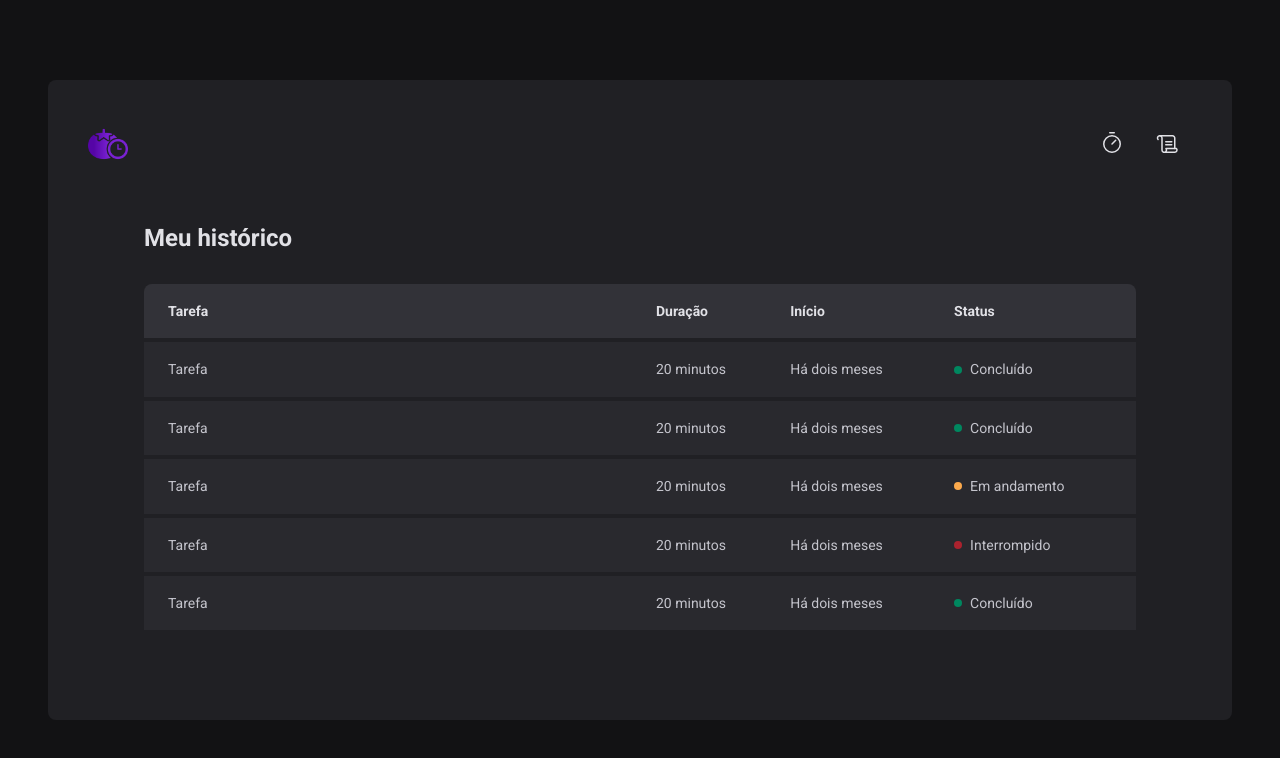
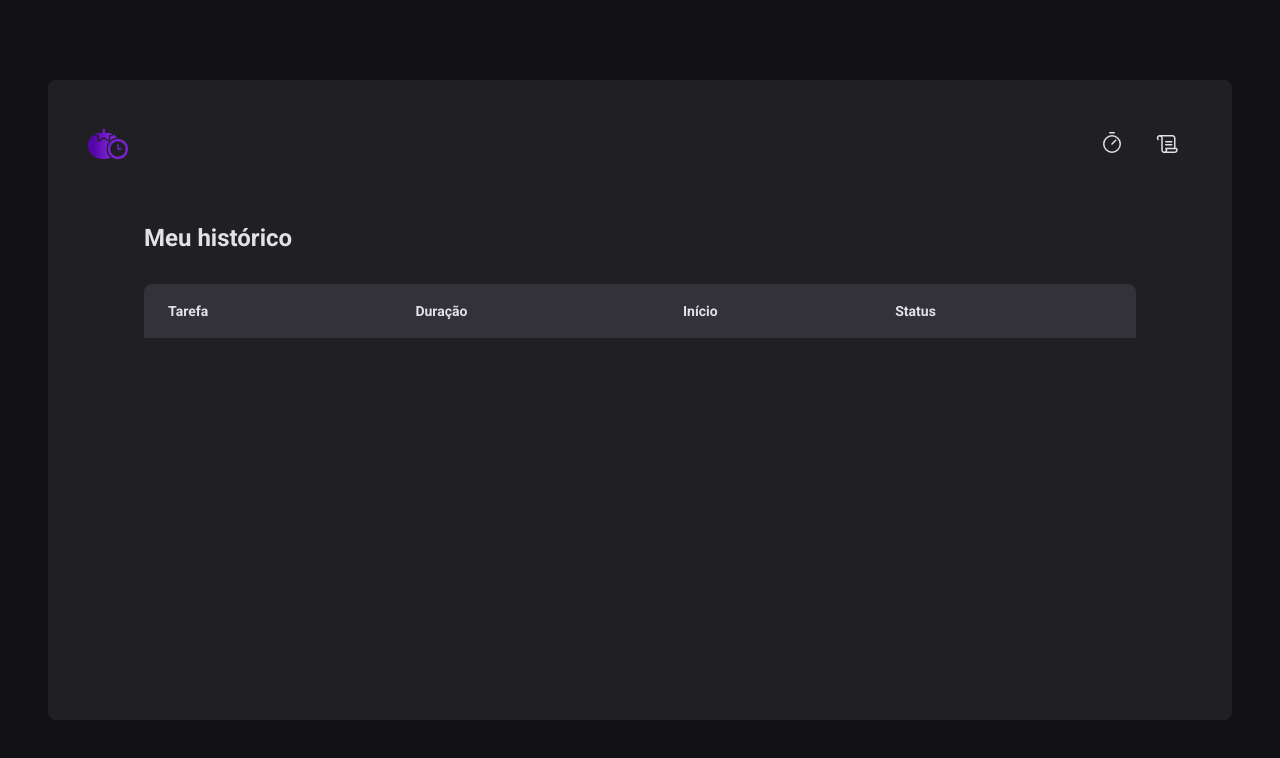
Before and after one commit to CarlosSFr/timer-reactjs, a React (Vite) app: page /history in a window 1280 px wide. Shown: the top 758 px of the page. Built offline with nearby package versions, Linux system fonts and the light colour scheme.

Commit message:
Reducers and Actions

```diff
--- a/package.json
+++ b/package.json
@@ -14,6 +14,7 @@
     "@hookform/resolvers": "^3.3.4",
     "@rocketseat/eslint-config": "^2.1.0",
     "date-fns": "^3.3.1",
+    "immer": "^10.0.3",
     "phosphor-react": "^1.4.1",
     "react": "^18.2.0",
     "react-dom": "^18.2.0",
--- a/src/App.tsx
+++ b/src/App.tsx
@@ -3,6 +3,7 @@ import { defaultTheme } from "./styles/themes/default"
 import { GlobalStyle } from "./styles/themes/global"
 import { Router } from "./components/Router"
 import { BrowserRouter } from "react-router-dom"
+import { CyclesContextProvider } from "./contexts/CyclesContext"
 
 
 function App() {
@@ -11,8 +12,11 @@ function App() {
   return (
     <ThemeProvider theme={defaultTheme}>
       <BrowserRouter>
-        <Router/>
+        <CyclesContextProvider>
+          <Router/>
+        </CyclesContextProvider>
       </BrowserRouter>
+
       <GlobalStyle />
     </ThemeProvider>
   )
--- /dev/null
+++ b/src/contexts/CyclesContext.tsx
@@ -0,0 +1,82 @@
+import { ReactNode, createContext, useReducer, useState } from "react";
+import { Cycle, cyclesReducer } from '../reducers/cycles/reducers'
+import { addNewCycleAction, interruptCurrentCycleAction, markCurrentCycleAsFinishedAction } from "../reducers/cycles/actions";
+
+interface CreateCycleData{
+    task: string
+    minutesAmount: number
+}
+
+interface CyclesContextType{
+    activeCycle: Cycle | undefined,
+    activeCycleId: string | null,
+    markCurrentCycleAsFinished: () => void,
+    amountSecondsPassed: number,
+    setSecondsPassed: (seconds: number) => void,
+    createNewCycle: (data: CreateCycleData) => void,
+    interruptCurrentCycle: () => void,
+    cycles: Cycle[],
+}
+
+interface CyclesContextProviderProps{
+    children: ReactNode
+}
+
+export const CyclesContext = createContext({} as CyclesContextType)
+
+export function CyclesContextProvider({ children }: CyclesContextProviderProps){
+
+    // const [ cycles, setCycles ] = useState<Cycle[]>([]); // cria um array de objetos, que serão os newCycle da aplicação
+    const [ cyclesState, dispatch ] = useReducer(cyclesReducer, {
+        cycles: [],
+        activeCycleId: null
+    })
+
+    const { cycles, activeCycleId } = cyclesState
+
+    //const [ activeCycleId , setActiveCycleId ] = useState<string | null>(null); // monitorando o activeCycleId ao atualizar seu valor sempre que entra o ultimo ciclo
+    const [ amountSecondsPassed, setAmountSecondsPassed ] = useState(0);
+
+    const activeCycle = cycles.find(cycle => cycle.id === activeCycleId)
+
+    function setSecondsPassed(seconds: number){
+        setAmountSecondsPassed(seconds)
+    }
+
+    function markCurrentCycleAsFinished(){
+        dispatch(markCurrentCycleAsFinishedAction())
+
+    }
+
+    function createNewCycle(data: CreateCycleData){  // Os ciclos nessa aplicação são objetos contendo as informações do ciclo
+        const newCycle: Cycle = {                           // Dessa forma, quando um ciclo novo começa, ele recebe um id e um tempo inicial novo para começar o countdown
+            id: String(new Date().getTime()),
+            task: data.task,
+            minutesAmount: data.minutesAmount,
+            startDate: new Date(),
+        }
+
+        dispatch(addNewCycleAction(newCycle))
+
+        setAmountSecondsPassed(0)
+    }
+
+    function interruptCurrentCycle(){
+        dispatch(interruptCurrentCycleAction())
+    }
+
+    return(
+        <CyclesContext.Provider
+            value={{
+                activeCycle,
+                activeCycleId,
+                markCurrentCycleAsFinished,
+                amountSecondsPassed,
+                setSecondsPassed,
+                createNewCycle,
+                interruptCurrentCycle,
+                cycles }} >
+            {children}
+        </CyclesContext.Provider>
+    )
+}
--- a/src/pages/History/index.tsx
+++ b/src/pages/History/index.tsx
@@ -1,6 +1,13 @@
+import { useContext } from "react"
+import { CyclesContext } from "../../contexts/CyclesContext"
 import { HistoryContainer, HistoryList, Status } from "./styles"
+import { formatDistanceToNow } from "date-fns"
+import {ptBR} from "date-fns/locale/pt-BR"
 
 export function History(){
+
+    const { cycles } = useContext(CyclesContext)
+
     return (
         <HistoryContainer>
             <h1>Meu histórico</h1>
@@ -16,46 +23,24 @@ export function History(){
                         </tr>
                     </thead>
                     <tbody>
-                        <tr>
-                            <td>Tarefa</td>
-                            <td>20 minutos</td>
-                            <td>Há dois meses</td>
-                            <td>
-                                <Status statusColor="green" >Concluído</Status>
-                            </td>
-                        </tr>
-                        <tr>
-                            <td>Tarefa</td>
-                            <td>20 minutos</td>
-                            <td>Há dois meses</td>
-                            <td>
-                                <Status statusColor="green">Concluído</Status>
-                            </td>
-                        </tr>
-                        <tr>
-                            <td>Tarefa</td>
-                            <td>20 minutos</td>
-                            <td>Há dois meses</td>
-                            <td>
-                                <Status statusColor="yellow">Em andamento</Status>
-                            </td>
-                        </tr>
-                        <tr>
-                            <td>Tarefa</td>
-                            <td>20 minutos</td>
-                            <td>Há dois meses</td>
-                            <td>
-                                <Status statusColor="red">Interrompido</Status>
-                            </td>
-                        </tr>
-                        <tr>
-                            <td>Tarefa</td>
-                            <td>20 minutos</td>
-                            <td>Há dois meses</td>
-                            <td>
-                                <Status statusColor="green">Concluído</Status>
-                            </td>
-                        </tr>
+                        {cycles.map(cycle => {
+                            return (
+                                <tr key={cycle.id}>
+                                    <td>{cycle.task}</td>
+                                    <td>{cycle.minutesAmount} minutos</td>
+                                    <td>{formatDistanceToNow(cycle.startDate, {
+                                        addSuffix: true,
+                                        locale: ptBR,
+                                    })}</td>
+                                    <td>
+                                        {cycle.finishedDate && <Status statusColor="green" >Concluído</Status> }
+                                        {cycle.interruptedDate && <Status statusColor="red" >Interrompido</Status> }
+                                        {!cycle.finishedDate && !cycle.interruptedDate &&
+                                        <Status statusColor="yellow" >Em andamento</Status> }
+                                    </td>
+                                </tr>
+                            )
+                        })}
                     </tbody>
                 </table>
 
--- a/src/pages/Home/components/Countdown/index.tsx
+++ b/src/pages/Home/components/Countdown/index.tsx
@@ -1,7 +1,8 @@
 import { useContext, useEffect } from "react";
 import { CountdownContainer, Separator } from "./styles";
 import { differenceInSeconds } from "date-fns";
-import { CyclesContext } from "../..";
+import { CyclesContext } from "../../../../contexts/CyclesContext";
+
 
 
 export function Countdown(){
--- a/src/pages/Home/components/NewCycleForm/index.tsx
+++ b/src/pages/Home/components/NewCycleForm/index.tsx
@@ -1,7 +1,7 @@
 import { useFormContext } from "react-hook-form";
-import { CyclesContext } from "../..";
 import { FormContainer, MinutesAmountInput, TaskInput } from "./styles";
 import { useContext } from "react";
+import { CyclesContext } from "../../../../contexts/CyclesContext";
 
 export function NewCycleForm(){
 
--- a/src/pages/Home/index.tsx
+++ b/src/pages/Home/index.tsx
@@ -1,28 +1,12 @@
 import { HandPalm, Play } from "phosphor-react"
 import { HomeContainer, StartCountdownButton, StopCountdownButton } from "./styles"
 import { FormProvider, useForm } from "react-hook-form"
-import { createContext, useState } from "react"
+import { useContext } from "react"
 import { NewCycleForm } from "./components/NewCycleForm"
 import { Countdown } from "./components/Countdown"
 import * as zod from "zod"
 import { zodResolver } from "@hookform/resolvers/zod"
-
-    interface Cycle{
-        id: string,
-        task: string,
-        minutesAmount: number,
-        startDate: Date,
-        interruptedDate?: Date
-        finishedDate?: Date
-    }
-
-    interface CyclesContextType{
-        activeCycle: Cycle | undefined,
-        activeCycleId: string | null,
-        markCurrentCycleAsFinished: () => void,
-        amountSecondsPassed: number,
-        setSecondsPassed: (seconds: number) => void,
-    }
+import { CyclesContext } from "../../contexts/CyclesContext"
 
     const newCycleFormValidationSchema = zod.object({
         task: zod.string().min(1, "Informe a tarefa"),
@@ -37,15 +21,10 @@ import { zodResolver } from "@hookform/resolvers/zod"
 
         type NewCycleFormData = zod.infer<typeof newCycleFormValidationSchema>
 
-export const CyclesContext = createContext({} as CyclesContextType)
+// export const CyclesContext = createContext({} as CyclesContextType)
 
 export function Home(){
-
-    const [ cycles, setCycles ] = useState<Cycle[]>([]); // cria um array de objetos, que serão os newCycle da aplicação
-    const [ activeCycleId , setActiveCycleId ] = useState<string | null>(null); // monitorando o activeCycleId ao atualizar seu valor sempre que entra o ultimo ciclo
-    const [ amountSecondsPassed, setAmountSecondsPassed ] = useState(0);
-
-    const activeCycle = cycles.find(cycle => cycle.id === activeCycleId)
+    const { createNewCycle, interruptCurrentCycle, activeCycle } = useContext(CyclesContext)
 
     const newCycleForm = useForm<NewCycleFormData>({
         resolver: zodResolver(newCycleFormValidationSchema),
@@ -64,70 +43,25 @@ export function Home(){
 
     // Context API --> Permite compartilharmos informações entre VÁRIOS componentes ao mesmo tempo
 
-    function handleCreateNewCycle(data: NewCycleFormData){  // Os ciclos nessa aplicação são objetos contendo as informações do ciclo
-        const newCycle: Cycle = {                           // Dessa forma, quando um ciclo novo começa, ele recebe um id e um tempo inicial novo para começar o countdown
-            id: String(new Date().getTime()),
-            task: data.task,
-            minutesAmount: data.minutesAmount,
-            startDate: new Date(),
-        }
+    const task = watch("task");
 
-        setCycles((state) => [...state, newCycle])  // quando o valor do estado depende de sua situação anterior
-                                                    // é recomendado usar uma função de seta.
-        setActiveCycleId(newCycle.id)
-        setAmountSecondsPassed(0)
-
-        reset();
+    function handleCreateNewCycle(data: NewCycleFormData){
+        createNewCycle(data)
+        reset()
     }
-
-    function setSecondsPassed(seconds: number){
-        setAmountSecondsPassed(seconds)
-    }
-
-    function markCurrentCycleAsFinished(){
-        setCycles((state) =>
-                    state.map((cycle) => {
-                    if (cycle.id === activeCycleId) {
-                        return { ...cycle, finishedDate: new Date() }
-                    } else {
-                        return cycle
-                    }
-                    }),
-                )
-    }
-
-    function handleInterruptCycle(){
-        setCycles((state) =>
-            state.map((cycle) => {
-                if(cycle.id === activeCycleId){
-                    return {
-                        ...cycle,
-                        interruptedDate: new Date()
-                    }
-                }
-                return cycle
-            })
-        )
-
-        setActiveCycleId(null)
-    }
-
-    const task = watch("task");
 
     return (
         <HomeContainer>
 
             <form action="" onSubmit={handleSubmit(handleCreateNewCycle)}>
 
-                <CyclesContext.Provider value={{ activeCycle, activeCycleId, markCurrentCycleAsFinished, amountSecondsPassed, setSecondsPassed }} >
                     <FormProvider {...newCycleForm} >
                         <NewCycleForm />
                     </FormProvider>
                     <Countdown />
-                </CyclesContext.Provider>
 
                 {activeCycle ? (
-                    <StopCountdownButton onClick={handleInterruptCycle} type="button">
+                    <StopCountdownButton onClick={interruptCurrentCycle} type="button">
                     <HandPalm size={24} />
                     Interromper
                     </StopCountdownButton>
--- /dev/null
+++ b/src/reducers/cycles/actions.ts
@@ -0,0 +1,28 @@
+import { Cycle } from "./reducers";
+
+export enum ActionTypes{
+    ADD_NEW_CYCLE = "ADD_NEW_CYCLE",
+    INTERRUPT_CURRENT_CYCLE = "INTERRUPT_CURRENT_CYCLE",
+    MARK_CURRENT_CYCLE_AS_FINISHED = "MARK_CURRENT_CYCLE_AS_FINISHED",
+}
+
+export function addNewCycleAction(newCycle: Cycle){
+    return {
+            type: ActionTypes.ADD_NEW_CYCLE,
+            payload: {
+                newCycle,
+            }
+        }
+}
+
+export function markCurrentCycleAsFinishedAction(){
+    return {
+        type: ActionTypes.MARK_CURRENT_CYCLE_AS_FINISHED,
+    }
+}
+
+export function interruptCurrentCycleAction(){
+    return {
+        type: ActionTypes.INTERRUPT_CURRENT_CYCLE,
+    }
+}
--- /dev/null
+++ b/src/reducers/cycles/reducers.ts
@@ -0,0 +1,54 @@
+import { ActionTypes } from "./actions"
+
+interface CyclesState{
+    cycles: Cycle[]
+    activeCycleId: string | null
+}
+
+export interface Cycle{
+    id: string,
+    task: string,
+    minutesAmount: number,
+    startDate: Date,
+    interruptedDate?: Date
+    finishedDate?: Date
+}
+
+export function cyclesReducer(state: CyclesState, action: any){ // pode unificar um useState que pode sofrer alterações de diversas funções
+
+    switch(action.type){
+        case ActionTypes.ADD_NEW_CYCLE:
+            return {
+                ...state,
+                cycles: [...state.cycles, action.payload.newCycle],
+                activeCycleId: action.payload.newCycle.id,
+            }
+        case ActionTypes.INTERRUPT_CURRENT_CYCLE:
+            return{
+                ...state,
+                cycles: state.cycles.map((cycle) => {
+                    if(cycle.id === state.activeCycleId){
+                        return {...cycle, interruptedDate: new Date()}
+                    }else{
+                        return cycle
+                    }
+                }),
+                activeCycleId: null,
+            }
+        case ActionTypes.MARK_CURRENT_CYCLE_AS_FINISHED:
+            return{
+                ...state,
+                cycles: state.cycles.map((cycle) => {
+                    if(cycle.id === state.activeCycleId){
+                        return {...cycle, finishedDate: new Date()}
+                    }else{
+                        return cycle
+                    }
+                }),
+                activeCycleId: null,
+            }
+        default:
+            return state
+    }
+
+}
```
Also changed, not shown: .eslintrc.cjs, 1 other file (tests, documents, lock files or other folders).
